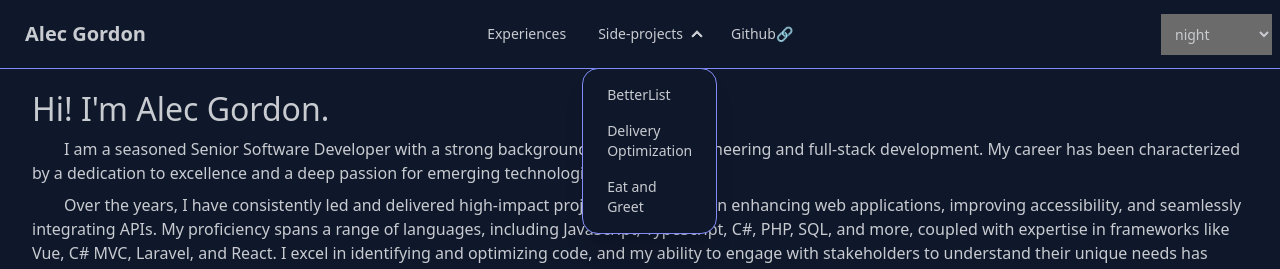
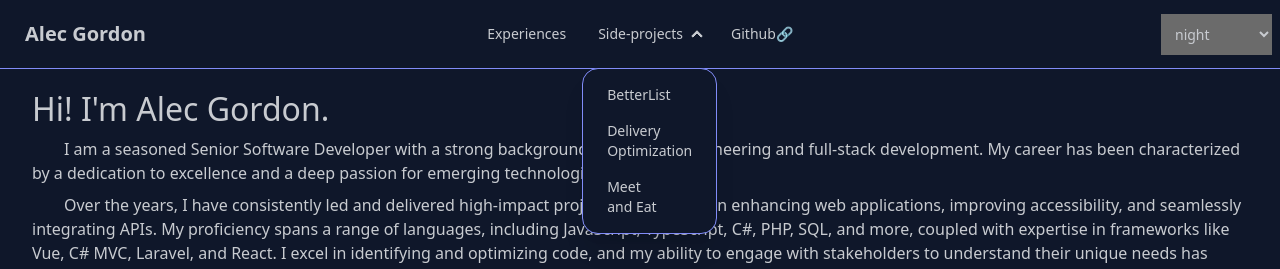
Before and after one commit to insanealec/alecgordon, a Vue app: page / in a window 1280 px wide. Both pictures are taken after a click on the heading "Side-projects". Shown: the top 269 px of the page. Built offline with nearby package versions, Linux system fonts and the light colour scheme.

Commit message:
Rename and bind people cuisine choices

```diff
--- a/src/components/food/EatAndGreet.vue
+++ b/src/components/food/MeetAndEat.vue
@@ -22,7 +22,7 @@ const addPerson = () => {
         <div v-for="cuisine in CUISINES" :key="cuisine" class="form-control">
           <label class="label cursor-pointer">
             <span class="label-text">{{ cuisine }}</span>
-            <input type="checkbox" class="checkbox" />
+            <input type="checkbox" class="checkbox" :value="cuisine" v-model="person.cuisines" />
           </label>
         </div>
       </div>
@@ -33,6 +33,8 @@ const addPerson = () => {
 
 </div>
 
+<button @click="food.matches()" class="btn btn-primary w-full">Meet</button>
+
 </template>
 
 <style lang="scss">
--- a/src/components/nav/NavBar.vue
+++ b/src/components/nav/NavBar.vue
@@ -16,7 +16,7 @@ import ThemeToggle from './ThemeToggle.vue';
           <ul class="p-2">
             <li><RouterLink to="/betterlist">BetterList</RouterLink></li>
             <li><RouterLink to="/delivery">Delivery Optimization</RouterLink></li>
-            <li><RouterLink to="/eat-and-greet">Eat and Greet</RouterLink></li>
+            <li><RouterLink to="/meet-and-eat">Meet and Eat</RouterLink></li>
           </ul>
         </li>
         <li><a href="https://github.com/insanealec/alecgordon" class="gap-0" target="_blank">Github <span class="text-sm">&#128279;</span></a></li>
@@ -33,7 +33,7 @@ import ThemeToggle from './ThemeToggle.vue';
           <ul class="border border-secondary p-2 z-30">
             <li><RouterLink to="/betterlist">BetterList</RouterLink></li>
             <li><RouterLink to="/delivery">Delivery Optimization</RouterLink></li>
-            <li><RouterLink to="/eat-and-greet">Eat and Greet</RouterLink></li>
+            <li><RouterLink to="/meet-and-eat">Meet and Eat</RouterLink></li>
           </ul>
         </details>
       </li>
--- a/src/routes.ts
+++ b/src/routes.ts
@@ -7,7 +7,7 @@ import BetterLayout from './components/betterlist/BetterLayout.vue';
 import BetterList from './components/betterlist/BetterList.vue';
 import CategoryManager from './components/betterlist/CategoryManager.vue';
 import DeliveryMap from './components/map/DeliveryMap.vue';
-import EatAndGreet from './components/food/EatAndGreet.vue';
+import MeetAndEat from './components/food/MeetAndEat.vue';
 
 export default [
   { name: 'home', path: '/', component: AboutMe },
@@ -39,8 +39,8 @@ export default [
     component: DeliveryMap,
   },
   {
-    name: 'eat-and-greet',
-    path: '/eat-and-greet',
-    component: EatAndGreet,
+    name: 'meet-and-eat',
+    path: '/meet-and-eat',
+    component: MeetAndEat,
   },
 ];
```
